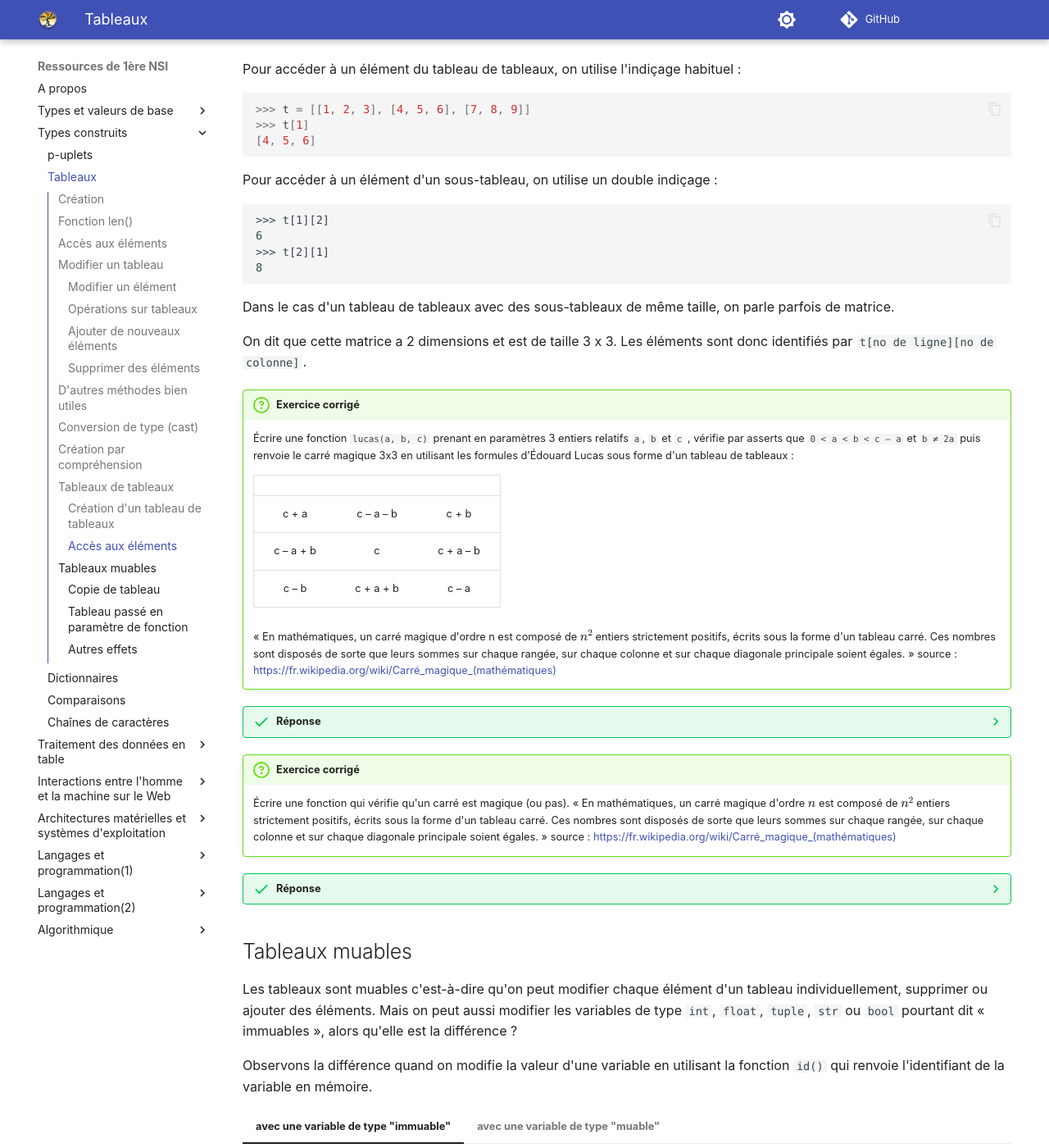
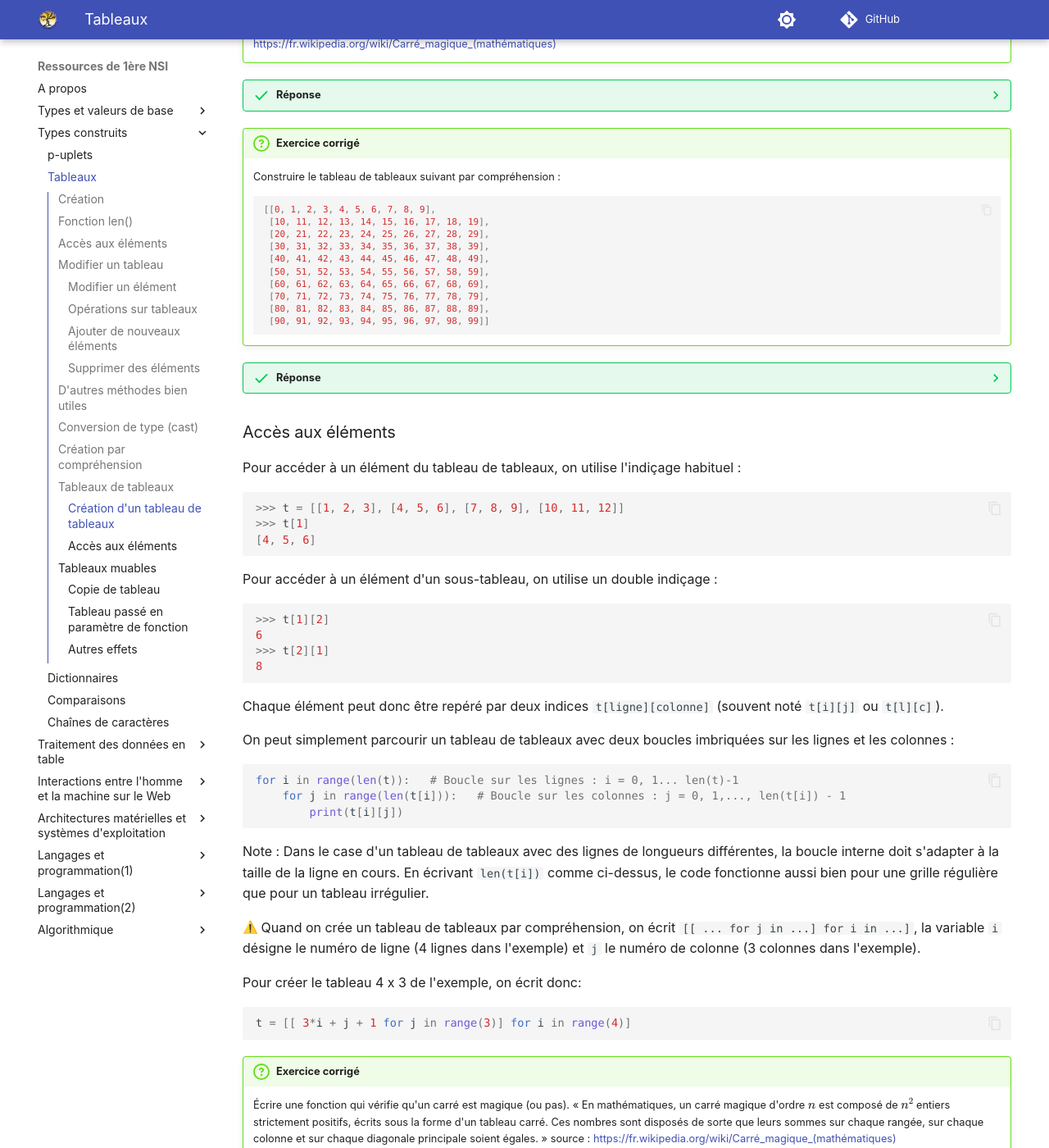
Before and after one commit to fab-perez/NSI-1, an MkDocs documentation site: the page built from docs/types-construits/2-tableaux.md, in a window 1280 px wide and 1400 px high, scrolled down 10717 px. Shown: the whole window at 82% size. Built offline with MkDocs 1.6.1 and Material for MkDocs 9.7.7, drawn with Linux system fonts in a browser that asks for light colours; emoji names are drawn with the system emoji font; comment, search, counter and statistics services are not loaded; some of the changed text lies outside the part shown.

Commit message:
Add files via upload

````diff
--- a/docs/types-construits/2-tableaux.md
+++ b/docs/types-construits/2-tableaux.md
@@ -514,7 +514,15 @@ Enfin, on peut parcourir plusieurs itérables avec plusieurs variables :
 
 ##	Tableaux de tableaux
 
-Il est tout à fait possible de construire un tableau qui contient d'autres tableaux. C'est un **tableau de tableaux**, appelé aussi **tableau à deux dimensions**, ou **matrice**.
+Il est tout à fait possible de construire un tableau qui contient d'autres tableaux. C'est un **tableau de tableaux**.
+
+Les sous-tableaux contenus dans le tableau de tableaux peuvent avoir des tailles différentes (par exemple, une première ligne de 2 éléments et une deuxième de 5).
+
+Dans le cas où tous sous-tableaux ont exactement le même nombre d'éléments, on parle aussi
+de **tableau à deux dimensions**, de **grille**, ou encore de **matrice** en mathématique.
+
+
+
 
 ###	Création d'un tableau de tableaux
 
@@ -539,7 +547,7 @@ On peut alors créer un tableau qui contient ces trois tableaux :
 >>> t = [[0, 0, 0, 0], [1, 1, 1, 1], [2, 2, 2, 2]]
 ```
 
-... ou ligne par ligne dans un programme avec des boucles `for` imbriquées :
+... ou en créant les sous-tableaux les uns après les autres dans un programme avec des boucles `for` imbriquées :
 
 ``` py
 t = []
@@ -564,68 +572,8 @@ for i in range(3):
 t = [[i for j in range (4)] for i in range(3)]
 ```
 
-La compréhension interne construit une ligne, la compréhension externe construit le tableau de lignes.
+La compréhension interne construit les sous-tableaux, la compréhension externe construit le tableau de tableaux.
 Par compréhension, les boucles `for j in ...` et `for i in ...` s'écrivent donc à l'inverse du programme avec des boucles imbriquées. :bug: C'est une cause fréquente d'erreur.
-
-:warning: Quand on écrit `[[ ... for j in ...] for i in ...]`, la variable `i` désigne le numéro de ligne (3 lignes dans l'exemple) et `j` le numéro de colonne (4 colonnes dans l'exemple).
-
-
-
-
-!!! question "Exercice corrigé"
-	Construire le tableau de tableaux suivant par compréhension :
-
-    ``` py
-    [[0, 1, 2, 3, 4, 5, 6, 7, 8, 9],
-     [10, 11, 12, 13, 14, 15, 16, 17, 18, 19],
-     [20, 21, 22, 23, 24, 25, 26, 27, 28, 29],
-     [30, 31, 32, 33, 34, 35, 36, 37, 38, 39],
-     [40, 41, 42, 43, 44, 45, 46, 47, 48, 49],
-     [50, 51, 52, 53, 54, 55, 56, 57, 58, 59],
-     [60, 61, 62, 63, 64, 65, 66, 67, 68, 69],
-     [70, 71, 72, 73, 74, 75, 76, 77, 78, 79],
-     [80, 81, 82, 83, 84, 85, 86, 87, 88, 89],
-     [90, 91, 92, 93, 94, 95, 96, 97, 98, 99]]
-    ```
-
-
-??? Success "Réponse"
-
-    ``` py
-    T = []
-    for i in range(10):
-        T.append([j + 10*i for j in range(10)])
-    ```
-    ou alors
-    ``` py
-    T = [[j + 10*i for j in range (10)] for i in range(10)]
-    ```
-
-
-###	Accès aux éléments
-
-Pour accéder à un élément du tableau de tableaux, on utilise l'indiçage habituel :
-
-``` py
->>> t = [[1, 2, 3], [4, 5, 6], [7, 8, 9]]
->>> t[1]
-[4, 5, 6]
-```
-
-Pour accéder à un élément d'un sous-tableau, on utilise un double indiçage :
-```
->>> t[1][2]
-6
->>> t[2][1]
-8
-```
-
-Dans le cas d'un tableau de tableaux avec des sous-tableaux de même taille, on parle parfois de matrice.
-
-
-
-On dit que cette matrice a 2 dimensions et est de taille 3 x 3. Les éléments sont donc identifiés par `t[no de ligne][no de colonne]`.
-
 
 
 !!! question "Exercice corrigé"
@@ -655,6 +603,81 @@ On dit que cette matrice a 2 dimensions et est de taille 3 x 3. Les éléments s
                 [c - b, c + a + b, c - a]]
     ```
 
+!!! question "Exercice corrigé"
+	Construire le tableau de tableaux suivant par compréhension :
+
+    ``` py
+    [[0, 1, 2, 3, 4, 5, 6, 7, 8, 9],
+     [10, 11, 12, 13, 14, 15, 16, 17, 18, 19],
+     [20, 21, 22, 23, 24, 25, 26, 27, 28, 29],
+     [30, 31, 32, 33, 34, 35, 36, 37, 38, 39],
+     [40, 41, 42, 43, 44, 45, 46, 47, 48, 49],
+     [50, 51, 52, 53, 54, 55, 56, 57, 58, 59],
+     [60, 61, 62, 63, 64, 65, 66, 67, 68, 69],
+     [70, 71, 72, 73, 74, 75, 76, 77, 78, 79],
+     [80, 81, 82, 83, 84, 85, 86, 87, 88, 89],
+     [90, 91, 92, 93, 94, 95, 96, 97, 98, 99]]
+    ```
+
+
+??? Success "Réponse"
+
+
+    ``` py
+    t = [[j + 10*i for j in range (10)] for i in range(10)]
+    ```
+
+
+###	Accès aux éléments
+
+Pour accéder à un élément du tableau de tableaux, on utilise l'indiçage habituel :
+
+``` py
+>>> t = [[1, 2, 3], [4, 5, 6], [7, 8, 9], [10, 11, 12]]
+>>> t[1]
+[4, 5, 6]
+```
+
+Pour accéder à un élément d'un sous-tableau, on utilise un double indiçage :
+
+``` py
+>>> t[1][2]
+6
+>>> t[2][1]
+8
+```
+
+Chaque élément peut donc être repéré par deux indices `t[ligne][colonne]` (souvent noté `t[i][j]` ou `t[l][c]`).
+
+
+On peut simplement parcourir un tableau de tableaux avec deux boucles imbriquées sur les lignes et les colonnes :
+
+``` py
+for i in range(len(t)):   # Boucle sur les lignes : i = 0, 1... len(t)-1
+    for j in range(len(t[i])):   # Boucle sur les colonnes : j = 0, 1,..., len(t[i]) - 1
+	    print(t[i][j])
+```
+
+
+Note : Dans le case d'un tableau de tableaux avec des lignes de longueurs différentes, la boucle interne doit s'adapter
+à la taille de la ligne en cours. En écrivant `len(t[i])` comme ci-dessus, le code fonctionne aussi bien
+pour une grille régulière que pour un tableau irrégulier.
+
+
+:warning: Quand on crée un tableau de tableaux par compréhension, on écrit `[[ ... for j in ...] for i in ...]`,
+la variable `i` désigne le numéro de ligne (4 lignes dans l'exemple) et `j` le numéro de colonne (3 colonnes dans l'exemple).
+
+Pour créer le tableau 4 x 3 de l'exemple, on écrit donc:
+
+``` py
+t = [[ 3*i + j + 1 for j in range(3)] for i in range(4)]
+```
+
+
+
+
+
+
 
 
 !!! question "Exercice corrigé"
@@ -668,30 +691,31 @@ On dit que cette matrice a 2 dimensions et est de taille 3 x 3. Les éléments s
         Renvoie True si m est un carré magique, False sinon
         '''
 
-        taille=len(m)
 
-        # calcule la somme sur la diagonale
-        diag = 0
-        for line in range(taille):
-            diag = diag + m[line][line]
+        taille = len(m)
 
-        # vérifie les lignes
-        for line in range(taille):
+        # On calcule la somme sur la diagonale
+        somme_diag = 0
+        for i in range(taille):
+            somme_diag = somme_diag + m[i][i]
+
+        # On vérifie les lignes
+        for i in range(taille):
             somme = 0
-            for col in range(taille):
-                somme = somme + m[line][col]
-            if somme != diag:
+            for j in range(taille):
+                somme = somme + m[i][j]
+            if somme != somme_diag:
                 return False
 
-        #vérifie les colonnes
-        for col in range(taille):
+        # On vérifie les colonnes
+        for j in range(taille):
             somme = 0
-            for line in range(taille):
-                somme = somme + m[line][col]
-            if somme !=diag:
+            for i in range(taille):
+                somme = somme + m[i][j]
+            if somme != somme_diag:
                 return False
 
-        # si on arrive ici, c'est que m est un carre est magique
+        # Si on arrive ici, c'est que m est un carre est magique
         return True
 
 
````
